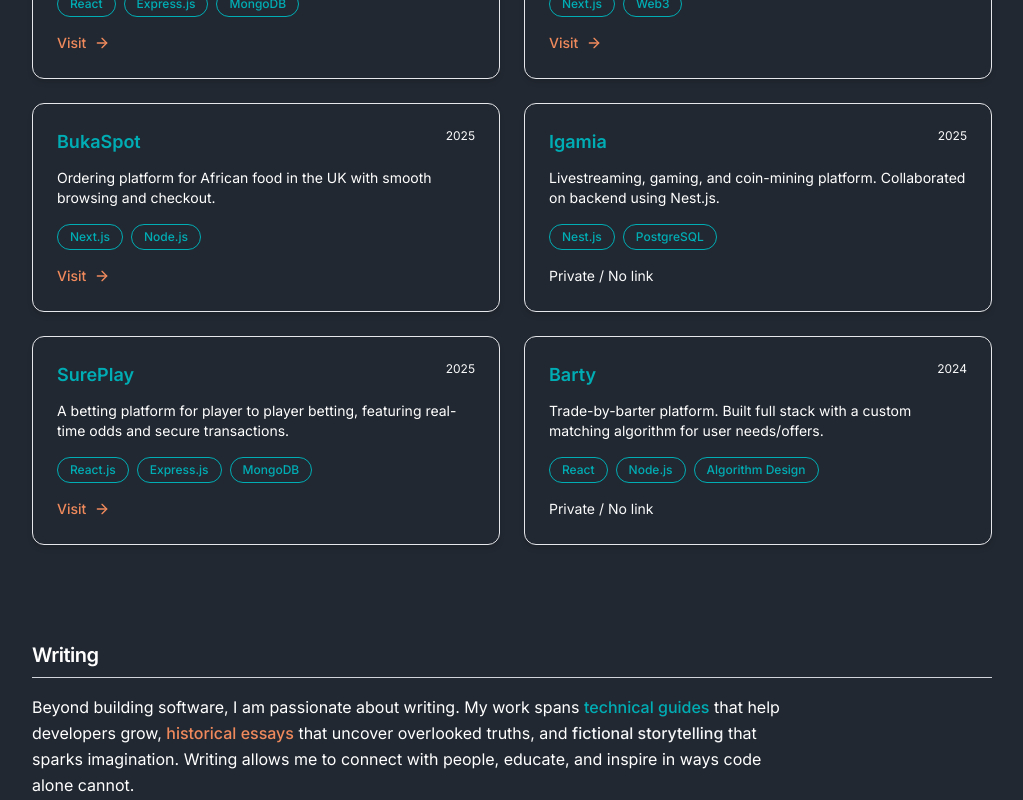
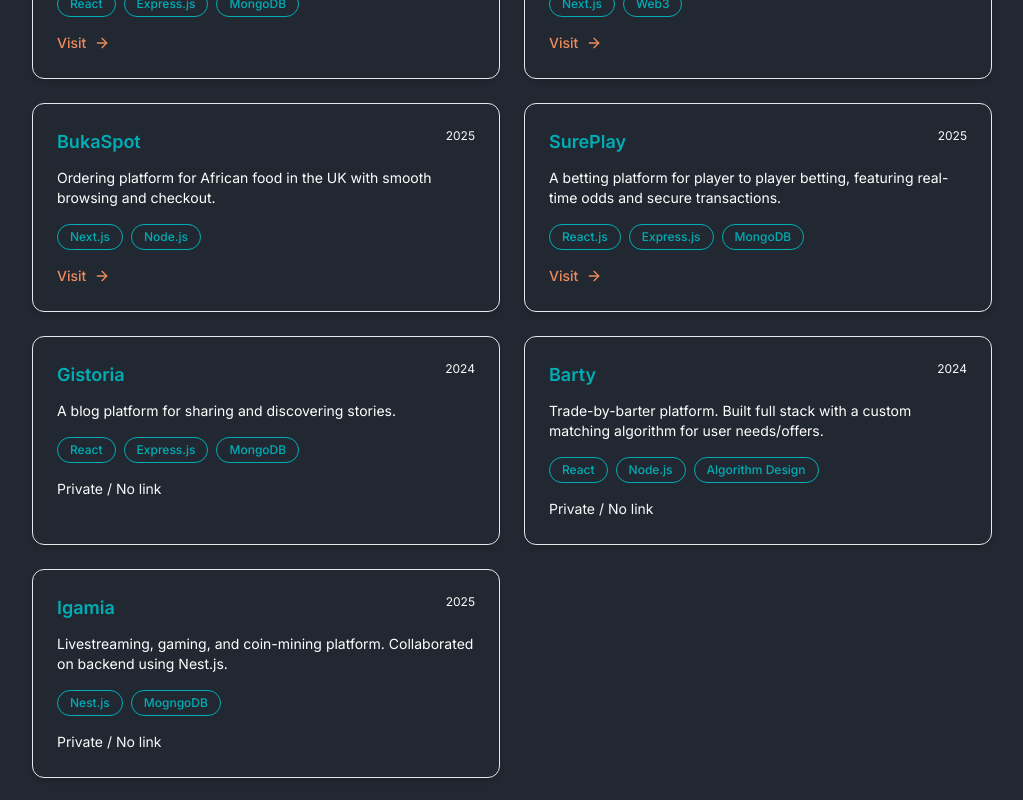
Before and after one commit to Haryomidey/portfolio, a React (Vite) app: page / in a window 1280 px wide. Shown: the part 1400-2200 px from the top of the page, without its empty margins (128-1151 px from the left). Built offline with nearby package versions, Linux system fonts and the light colour scheme.

Commit message:
included more projects

```diff
--- a/src/pages/home/Projects.jsx
+++ b/src/pages/home/Projects.jsx
@@ -25,13 +25,6 @@ const projects = [
         year: "2025"
     },
     {
-        title: "Igamia",
-        link: null,
-        description: "Livestreaming, gaming, and coin-mining platform. Collaborated on backend using Nest.js.",
-        stack: ["Nest.js", "PostgreSQL"],
-        year: "2025"
-    },
-    {
         title: "SurePlay",
         link: 'http://sure-play-jet.vercel.app/',
         description: "A betting platform for player to player betting, featuring real-time odds and secure transactions.",
@@ -39,12 +32,26 @@ const projects = [
         year: "2025"
     },
     {
+        title: "Gistoria",
+        link: null,
+        description: "A blog platform for sharing and discovering stories.",
+        stack: ["React", "Express.js", "MongoDB"],
+        year: "2024"
+    },
+    {
         title: "Barty",
         link: null,
         description: "Trade-by-barter platform. Built full stack with a custom matching algorithm for user needs/offers.",
         stack: ["React", "Node.js", "Algorithm Design"],
         year: "2024"
-    }
+    },
+    {
+        title: "Igamia",
+        link: null,
+        description: "Livestreaming, gaming, and coin-mining platform. Collaborated on backend using Nest.js.",
+        stack: ["Nest.js", "MogngoDB"],
+        year: "2025"
+    },
 ];
 
 const Projects = () => {
```
